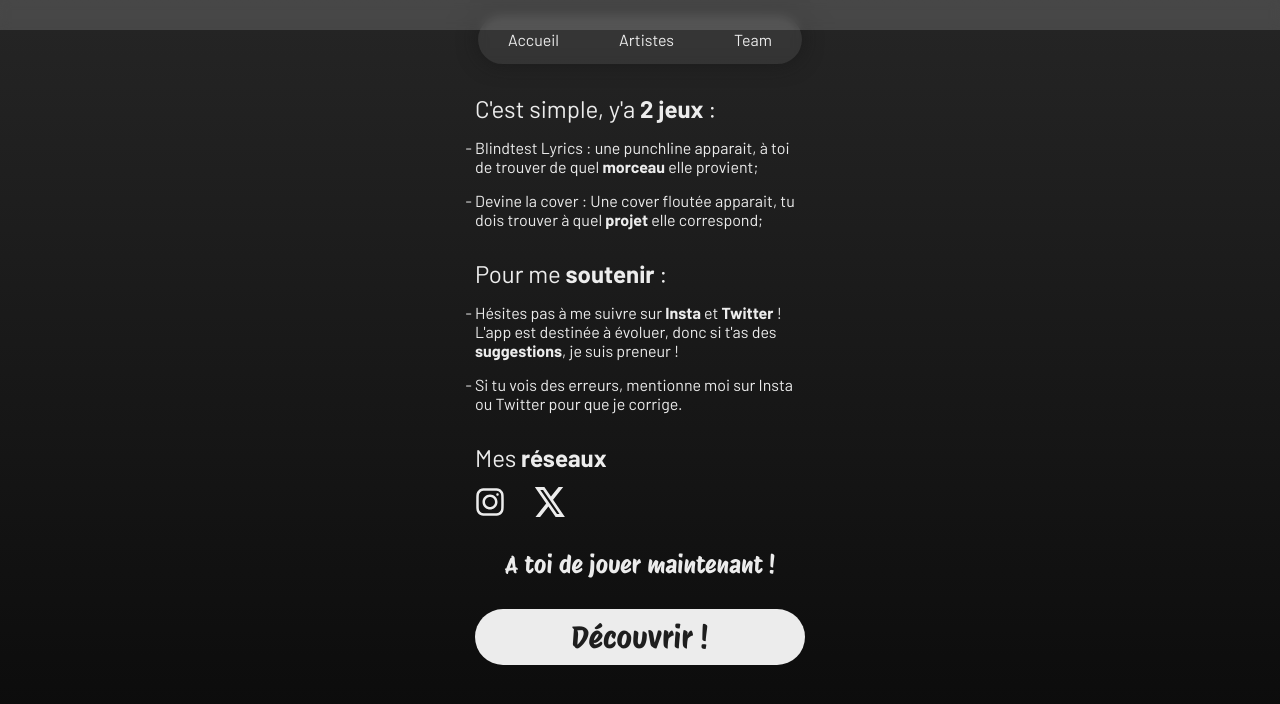
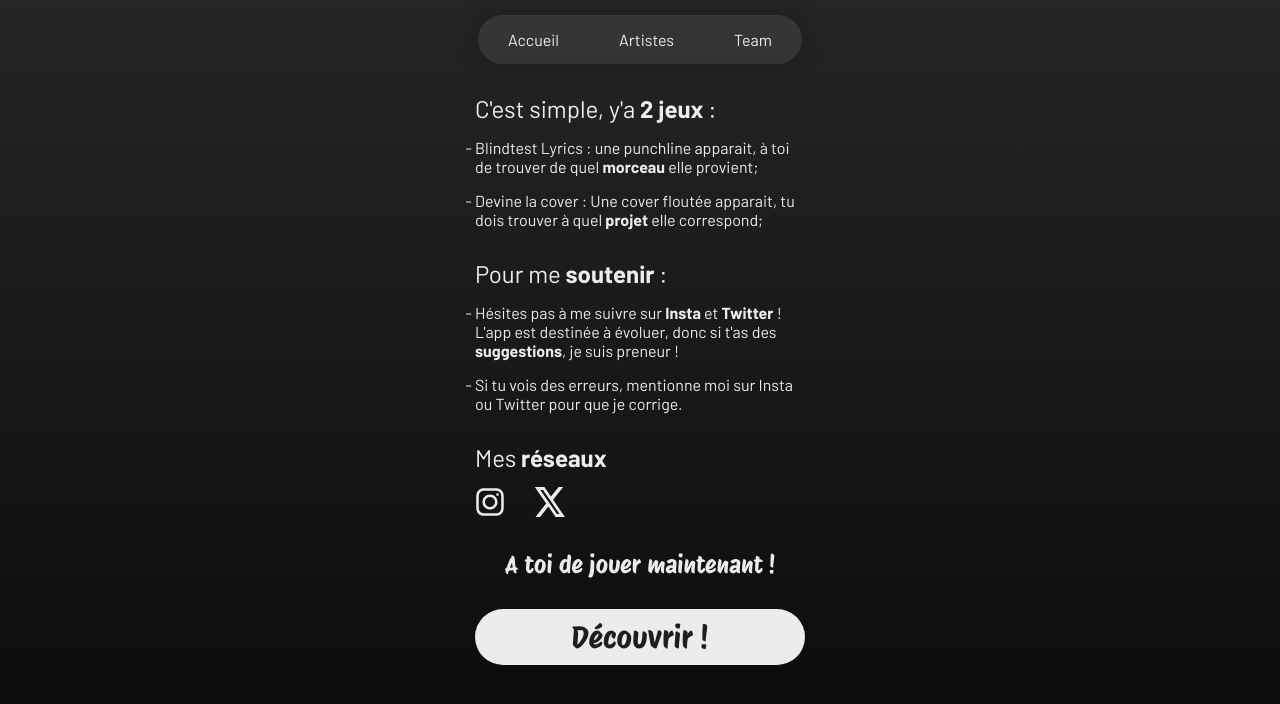
Before and after one commit to 3mpty78/raptest_v2, a Next.js app: page /infos in a window 1280 px wide. Shown: the top 704 px of the page. Built offline with nearby package versions, Linux system fonts and the light colour scheme.

Commit message:
deleted install btn

```diff
--- a/src/app/layout.tsx
+++ b/src/app/layout.tsx
@@ -1,7 +1,6 @@
 import type { Metadata, Viewport } from "next";
 import "./globals.scss";
 import Navbar from "@/components/navbar/Navbar";
-import InstallBtn from "@/components/installBtn/InstallBtn";
 
 const APP_NAME = "Raptest";
 const APP_DESCRIPTION =
@@ -58,7 +57,6 @@ export default function RootLayout({
                 <link rel="manifest" href="/manifest.json" />
             </head>
             <body>
-                <InstallBtn />
                 <header>
                     <Navbar />
                 </header>
--- a/src/components/installBtn/InstallBtn.tsx
+++ /dev/null
@@ -1,65 +0,0 @@
-"use client";
-import React, { useEffect, useState } from "react";
-import styles from "./installBtn.module.scss";
-
-const InstallBtn = () => {
-    const [showInstallBtn, setShowInstallBtn] = useState(false);
-
-    useEffect(() => {
-        const isPwaSupported = () => {
-            return (
-                "beforeinstallprompt" in window &&
-                window.matchMedia("(display-mode: standalone)").matches
-            );
-        };
-
-        const handleBeforeInstallPrompt = (event: Event) => {
-            event.preventDefault();
-            setShowInstallBtn(true);
-        };
-
-        window.addEventListener(
-            "beforeinstallprompt",
-            handleBeforeInstallPrompt
-        );
-
-        // Vérification de la prise en charge PWA lors de l'initialisation
-        if (isPwaSupported()) {
-            setShowInstallBtn(true);
-        }
-
-        return () => {
-            window.removeEventListener(
-                "beforeinstallprompt",
-                handleBeforeInstallPrompt
-            );
-        };
-    }, []);
-
-    const handleInstallClick = async () => {
-        const deferredPrompt = (window as any).deferredPrompt;
-        if (deferredPrompt) {
-            deferredPrompt.prompt();
-            const choiceResult = await deferredPrompt.userChoice;
-            if (choiceResult.outcome === "accepted") {
-                console.log("User accepted the A2HS prompt");
-            } else {
-                console.log("User dismissed the A2HS prompt");
-            }
-            (window as any).deferredPrompt = null;
-        }
-    };
-
-    return (
-        <div className={styles.btn}>
-            <button
-                id="install"
-                hidden={!showInstallBtn}
-                onClick={handleInstallClick}>
-                Installer
-            </button>
-        </div>
-    );
-};
-
-export default InstallBtn;
--- a/src/components/installBtn/installBtn.module.scss
+++ /dev/null
@@ -1,27 +0,0 @@
-.btn {
-    width: 100%;
-    position: absolute;
-    top: 0;
-    left: 0;
-    padding: 15px 0;
-    display: flex;
-    align-items: center;
-    justify-content: center;
-    background: #ffffff28;
-    backdrop-filter: blur(5px);
-    z-index: 3;
-
-    button {
-        outline: none;
-        border: none;
-        background: #252525;
-        box-shadow: 0 0 20px #16161696;
-        color: #ececec;
-        text-align: center;
-        padding: 15px 60px;
-        font-family: "protest";
-        border-radius: 30px;
-        text-transform: uppercase;
-        font-size: 14px;
-    }
-}
```
Also changed, not shown: 1 other file (tests, documents, lock files or other folders).
